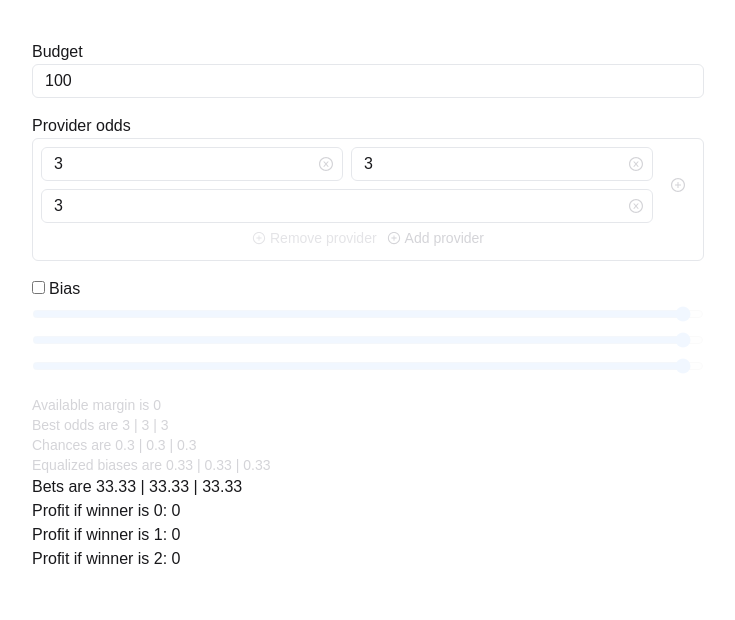
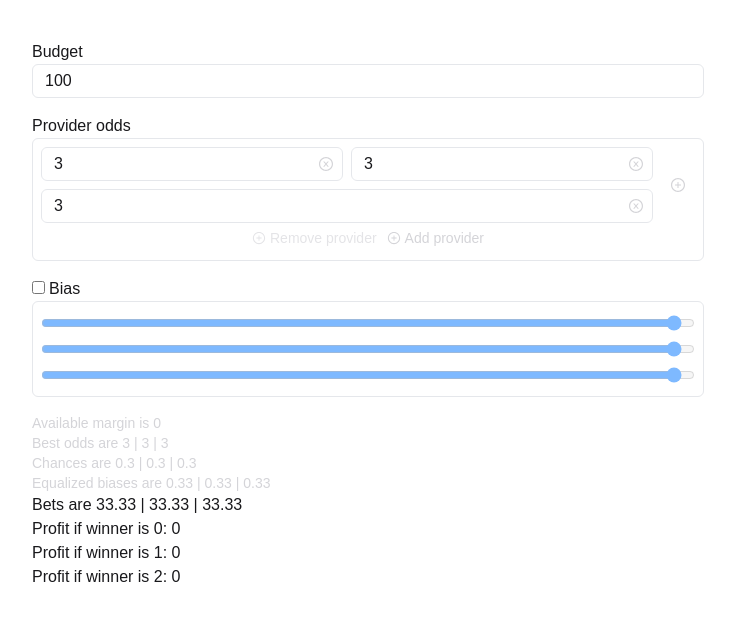
Before and after one commit to nydelic/arbitrage-calculator, a Next.js app: page / in a window 1280 px wide. Shown: the top 620 px of the page, without its empty margins (272-1007 px from the left). Built offline with nearby package versions, Linux system fonts and the light colour scheme.

Commit message:
fix: wrap bias sliders

```diff
--- a/src/components/arbitrage/ArbitrageForm.tsx
+++ b/src/components/arbitrage/ArbitrageForm.tsx
@@ -89,11 +89,12 @@ function ArbitrageForm({}: ArbitrageFormProps) {
           Bias
         </label>
       </div>
+      <div className="rounded-md p-2 border mb-4">
         <Controller
           control={control}
-        name={`biasConfig`}
+          name="biasConfig"
           render={({ field }) => (
-          <div className={enableBias ? "" : "opacity-5"}>
+            <div className={enableBias ? "" : "opacity-50 pointer-events-none"}>
               {field.value.map((biasField, bIndex) => (
                 <Input
                   key={bIndex}
@@ -109,6 +110,7 @@ function ArbitrageForm({}: ArbitrageFormProps) {
             </div>
           )}
         />
+      </div>
     </form>
   );
 }
```
Lines whose indentation alone changed are shown as unchanged.
